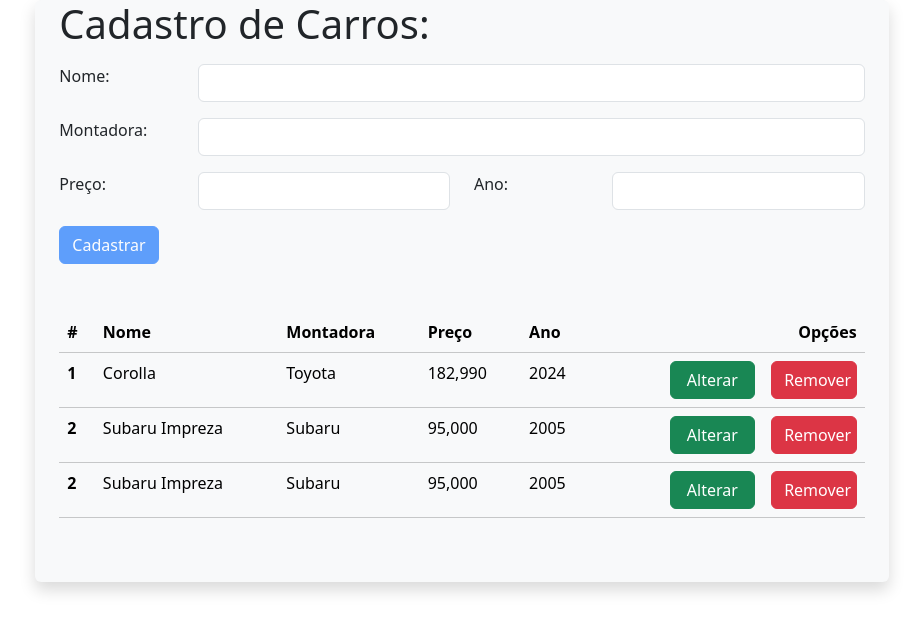
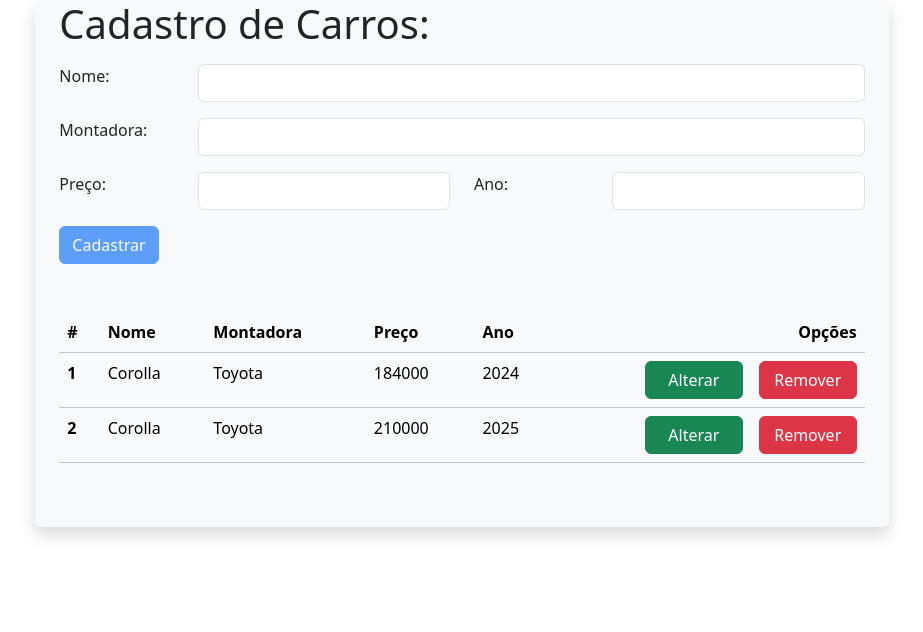
Before and after one commit to eduardofrodrigues/bootcamp-fatec-projeto08, an Angular app: page / in a window 1280 px wide. Shown: the top 632 px of the page, without its empty margins (178-1101 px from the left). Built offline with nearby package versions, Linux system fonts and the light colour scheme.

Commit message:
#6 - rendering cars from a list

```diff
--- a/src/app/components/table/table.component.html
+++ b/src/app/components/table/table.component.html
@@ -10,35 +10,13 @@
                 <th scope="col" class="text-end">Opções</th>
             </tr>
         </thead>
-        <tbody>
+        <tbody *ngFor="let car of cars">
             <tr>
-                <th scope="row">1</th>
-                <td>Corolla</td>
-                <td>Toyota</td>
-                <td>182,990</td>
-                <td>2024</td>
-                <td class="text-end">
-                    <button class="btn btn-success me-3 col-4">Alterar</button>
-                    <button class="btn btn-danger col-4">Remover</button>
-                </td>
-            </tr>
-            <tr>
-                <th scope="row">2</th>
-                <td>Subaru Impreza</td>
-                <td>Subaru</td>
-                <td>95,000</td>
-                <td>2005</td>
-                <td class="text-end">
-                    <button class="btn btn-success me-3 col-4">Alterar</button>
-                    <button class="btn btn-danger col-4">Remover</button>
-                </td>
-            </tr>
-            <tr>
-                <th scope="row">2</th>
-                <td>Subaru Impreza</td>
-                <td>Subaru</td>
-                <td>95,000</td>
-                <td>2005</td>
+                <th scope="row">{{car.id}}</th>
+                <td>{{car.name}}</td>
+                <td>{{car.manufacturer}}</td>
+                <td>{{car.price}}</td>
+                <td>{{car.year}}</td>
                 <td class="text-end">
                     <button class="btn btn-success me-3 col-4">Alterar</button>
                     <button class="btn btn-danger col-4">Remover</button>
--- a/src/app/components/table/table.component.ts
+++ b/src/app/components/table/table.component.ts
@@ -1,4 +1,5 @@
 import { Component } from '@angular/core';
+import Car from '../../models/Car';
 
 @Component({
   selector: 'app-table',
@@ -6,5 +7,20 @@ import { Component } from '@angular/core';
   styleUrl: './table.component.css'
 })
 export class TableComponent {
-
+  cars: Car[] = [
+    {
+      id: 1,
+      name: "Corolla",
+      manufacturer: "Toyota",
+      price: 184000,
+      year: 2024
+    },
+    {
+      id: 2,
+      name: "Corolla",
+      manufacturer: "Toyota",
+      price: 210000,
+      year: 2025
+    }
+  ]
 }
--- a/src/app/models/Car.ts
+++ b/src/app/models/Car.ts
@@ -1,4 +1,5 @@
 interface Car {
+  id: number,
   name: string,
   manufacturer: string,
   price: number,
```
